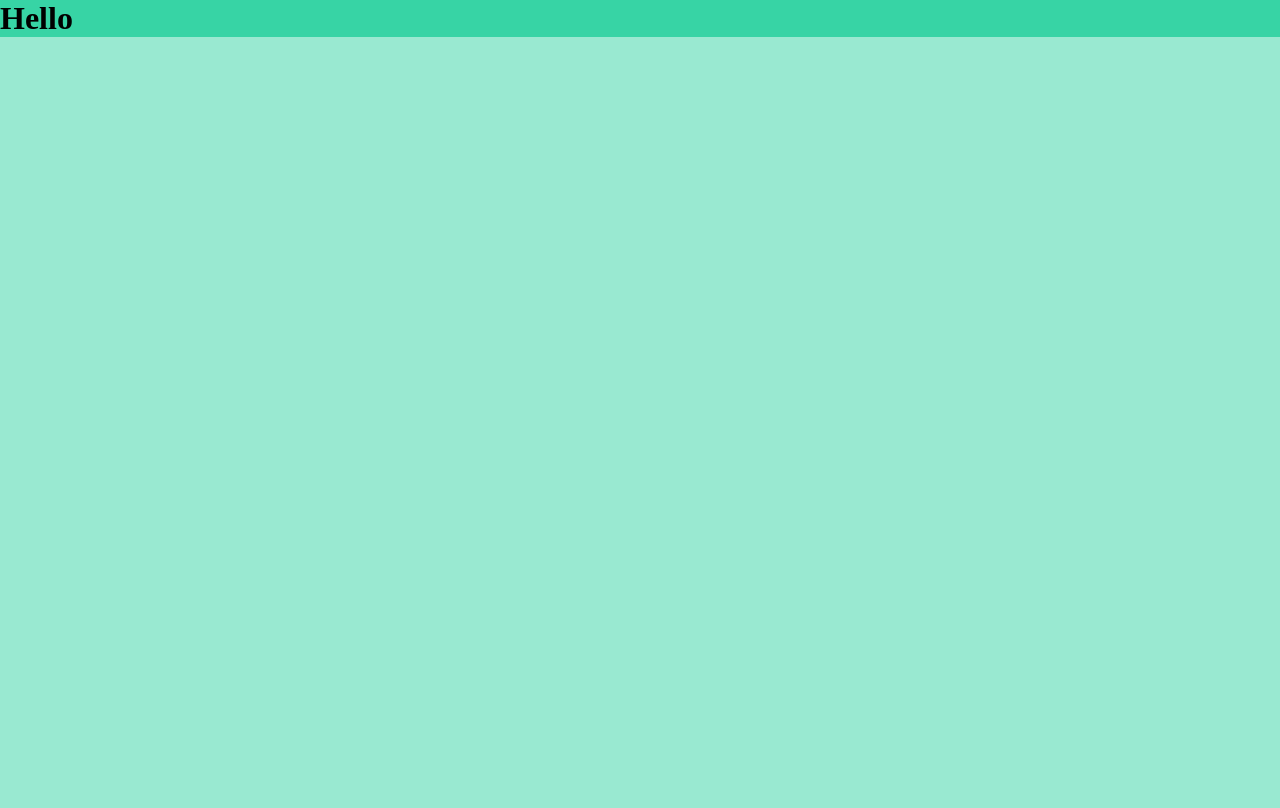
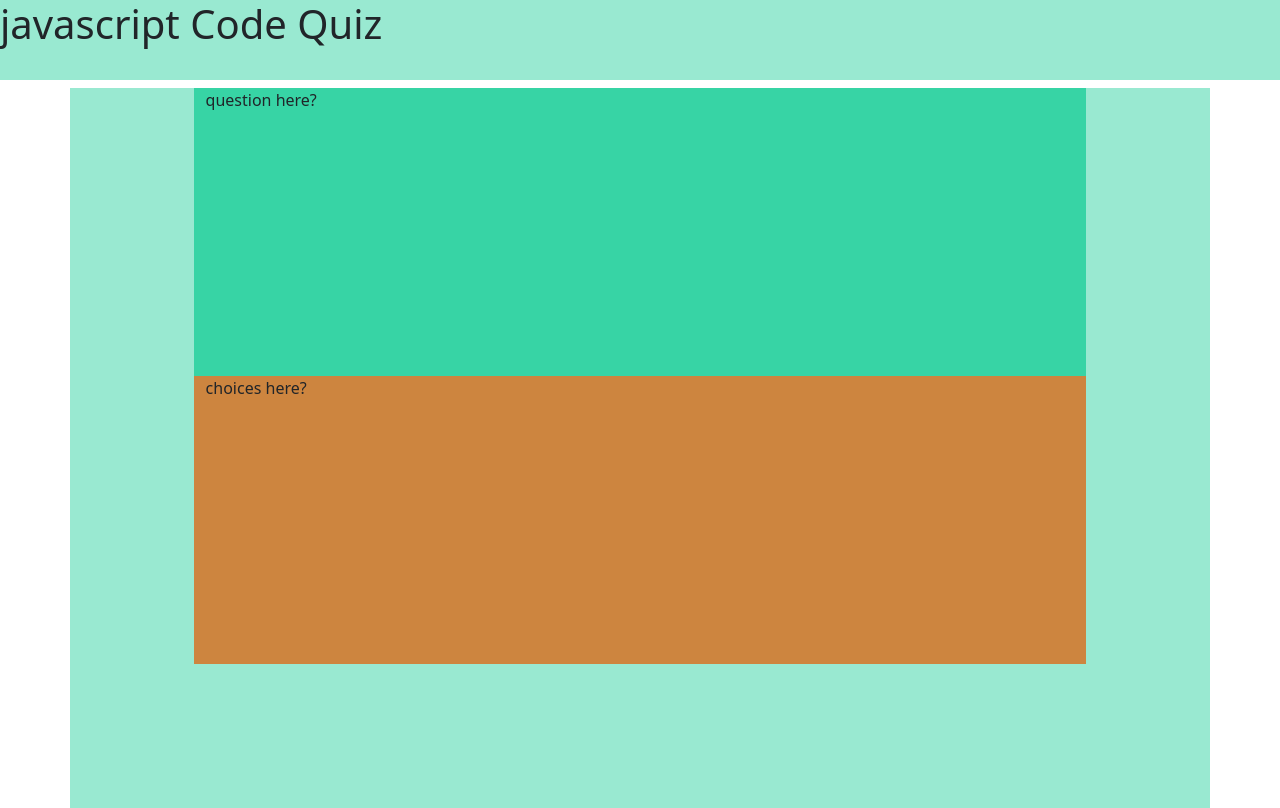
Before and after one commit to Tevvels/DU_bootcamp_homework_4_code_quiz, a plain HTML site: page index.html in a window 1280 px wide. Drawn offline with nearby package versions, Linux system fonts and the light colour scheme.

Commit message:
setuping up the page layout

```diff
--- a/assets/css/style.css
+++ b/assets/css/style.css
@@ -4,3 +4,25 @@
   padding: 0;
   background: rgba(0, 200, 140, 0.4);
 }
+
+#quesitonScreen {
+  background: snow;
+}
+
+#questionChoices {
+  background: peru;
+}
+
+.rectangle {
+  height: 40%;
+  width: 80%;
+  margin: 0 auto;
+}
+
+.fullscreen {
+  height: 90vh;
+}
+
+.header {
+  height: 10vh;
+}
--- a/index.html
+++ b/index.html
@@ -3,11 +3,27 @@
 <head>
     <meta charset="UTF-8">
     <meta name="viewport" content="width=device-width, initial-scale=1.0">
+    <link href="https://cdn.jsdelivr.net/npm/bootstrap@5.0.0-beta1/dist/css/bootstrap.min.css" rel="stylesheet" integrity="sha384-giJF6kkoqNQ00vy+HMDP7azOuL0xtbfIcaT9wjKHr8RbDVddVHyTfAAsrekwKmP1" crossorigin="anonymous">
     <link rel="stylesheet" href="assets/css/style.css">
-    <title>Document</title>
+
+    <title>Code Quiz</title>
 </head>
 <body>
-    <h1>Hello</h1>
+    <h1 class="header">javascript Code Quiz</h1>
+    <div class="container fullscreen">
+        <div class="row rectangle">
+            <div class="col " id="questionScreen">
+                    question here?
+            </div>
+        </div>
+        <div class="row rectangle">
+            <div class="col " id="questionChoices">
+                choices here?
+            </div>
+        </div>
+    </div>
+
+
     <script src="assets/javascript/script.js"></script>
 </body>
 </html>
```
